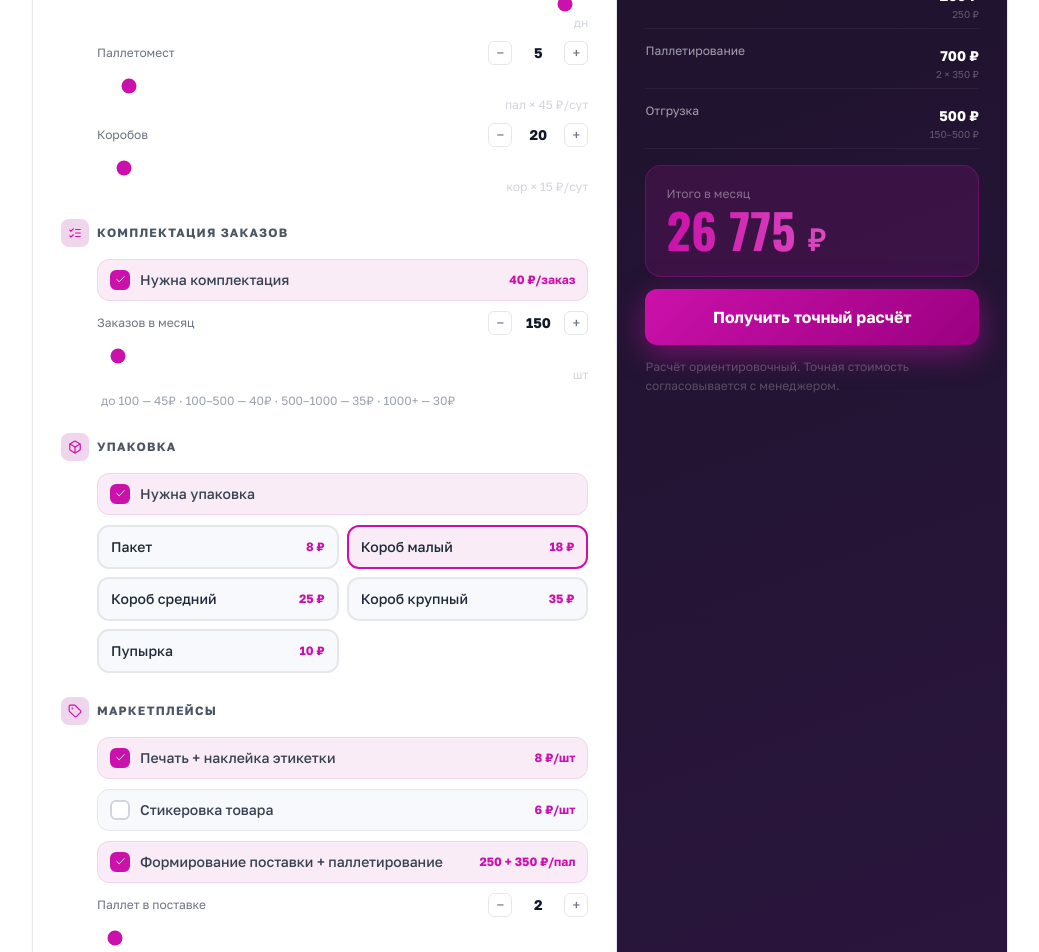
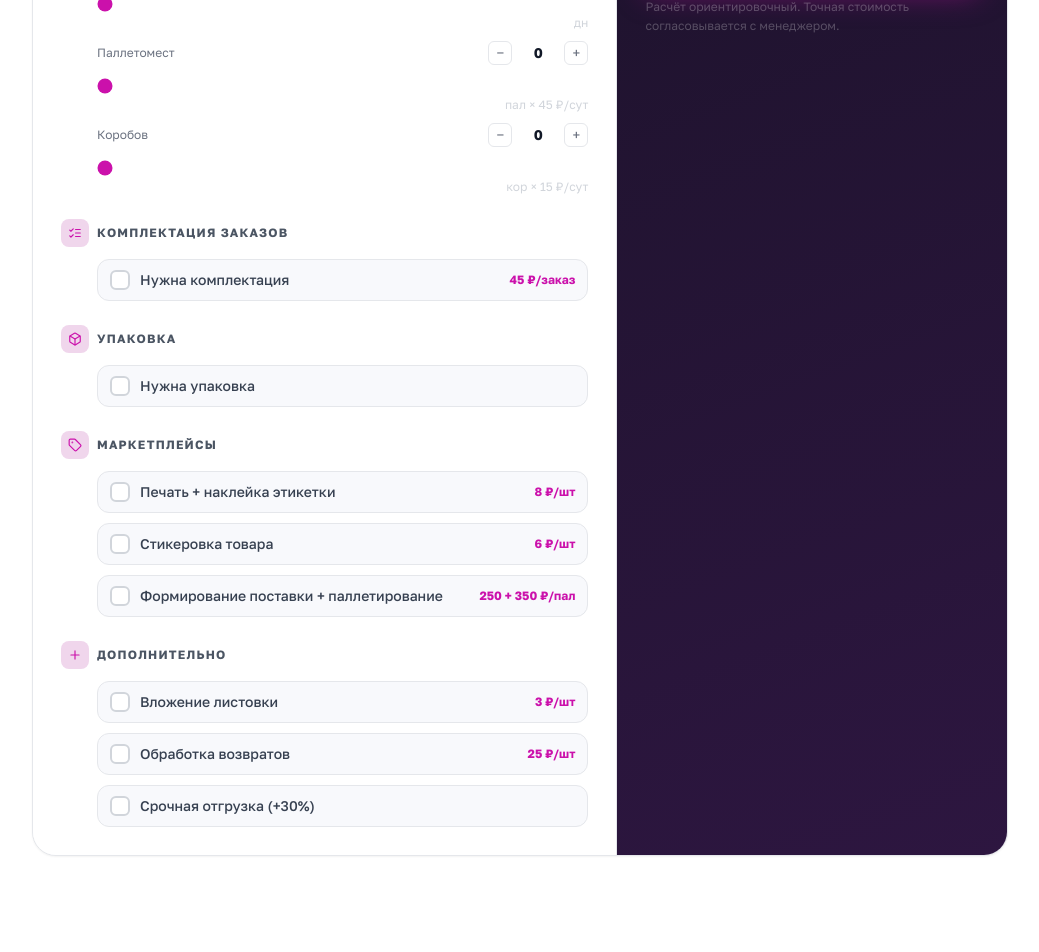
Before and after one commit to pr-poehali-dev/polka-plus-landing, a React (Vite) app: page / in a window 1280 px wide. Shown: the part 3700-4652 px from the top of the page, without its empty margins (120-1159 px from the left). Built offline with nearby package versions, Linux system fonts and the light colour scheme.

Commit message:
Сделай пожалуйста чтобы калькулятор изначально был везде на ноль, чтобы клиенту проще было самому выставить сколько нуджно а не изначально что то стояло уже

```diff
--- a/src/components/sections/Calculator.tsx
+++ b/src/components/sections/Calculator.tsx
@@ -61,24 +61,24 @@ function SliderRow({ label, value, min, max, step = 1, onChange, unit }: {
 
 // ─── Calculator ───────────────────────────────────────────────────────────────
 export default function Calculator() {
-  const [boxes, setBoxes] = useState(50);
+  const [boxes, setBoxes] = useState(0);
   const [acceptCount, setAcceptCount] = useState(false);
   const [acceptDefect, setAcceptDefect] = useState(false);
   const [acceptPhoto, setAcceptPhoto] = useState(false);
-  const [photoQty, setPhotoQty] = useState(10);
-  const [storageDays, setStorageDays] = useState(30);
-  const [storagePallets, setStoragePallets] = useState(5);
-  const [storageBoxes, setStorageBoxes] = useState(20);
-  const [orders, setOrders] = useState(150);
-  const [needAssembly, setNeedAssembly] = useState(true);
+  const [photoQty, setPhotoQty] = useState(0);
+  const [storageDays, setStorageDays] = useState(0);
+  const [storagePallets, setStoragePallets] = useState(0);
+  const [storageBoxes, setStorageBoxes] = useState(0);
+  const [orders, setOrders] = useState(0);
+  const [needAssembly, setNeedAssembly] = useState(false);
   const [packType, setPackType] = useState<'bag'|'small'|'medium'|'large'|'bubble'>('small');
-  const [needPack, setNeedPack] = useState(true);
-  const [needLabel, setNeedLabel] = useState(true);
+  const [needPack, setNeedPack] = useState(false);
+  const [needLabel, setNeedLabel] = useState(false);
   const [needSticker, setNeedSticker] = useState(false);
-  const [needSupply, setNeedSupply] = useState(true);
-  const [supplyPallets, setSupplyPallets] = useState(2);
+  const [needSupply, setNeedSupply] = useState(false);
+  const [supplyPallets, setSupplyPallets] = useState(0);
   const [needReturn, setNeedReturn] = useState(false);
-  const [returnQty, setReturnQty] = useState(10);
+  const [returnQty, setReturnQty] = useState(0);
   const [needLeaflet, setNeedLeaflet] = useState(false);
   const [urgentShip, setUrgentShip] = useState(false);
 
```
